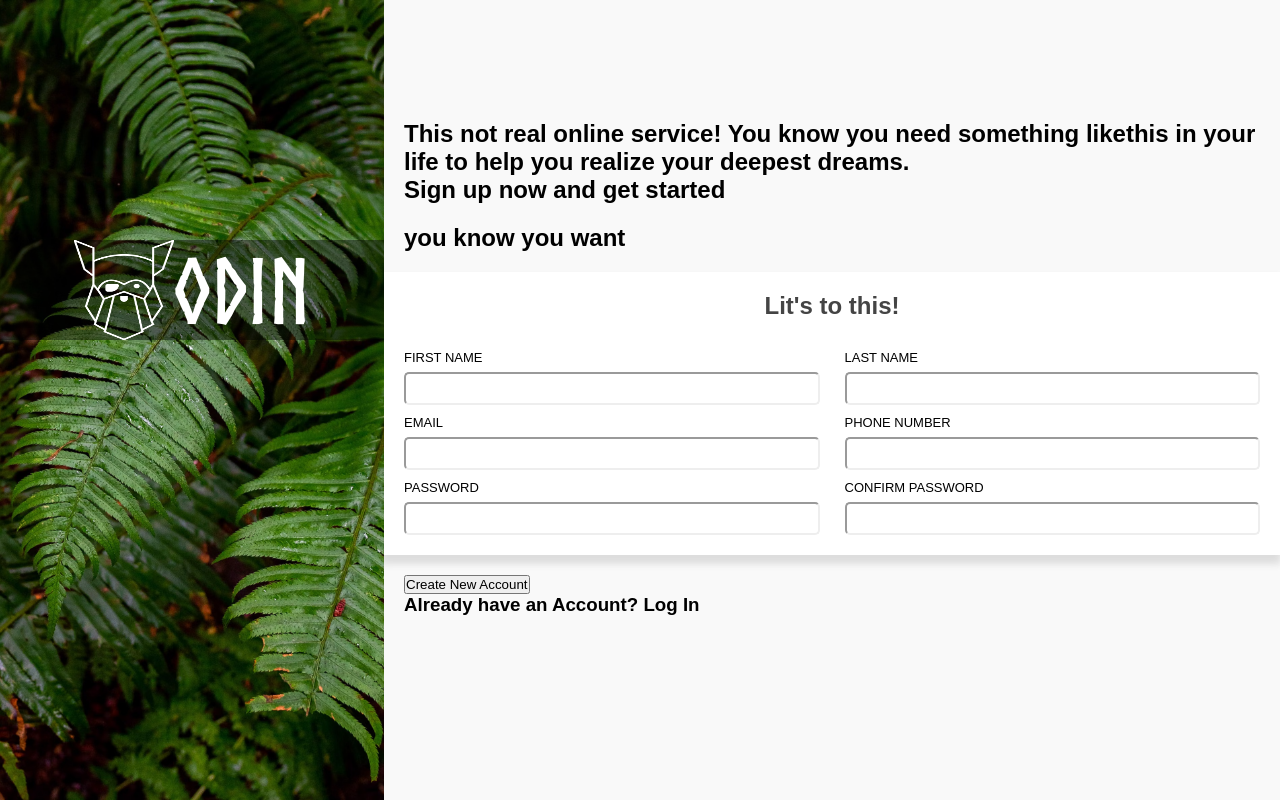
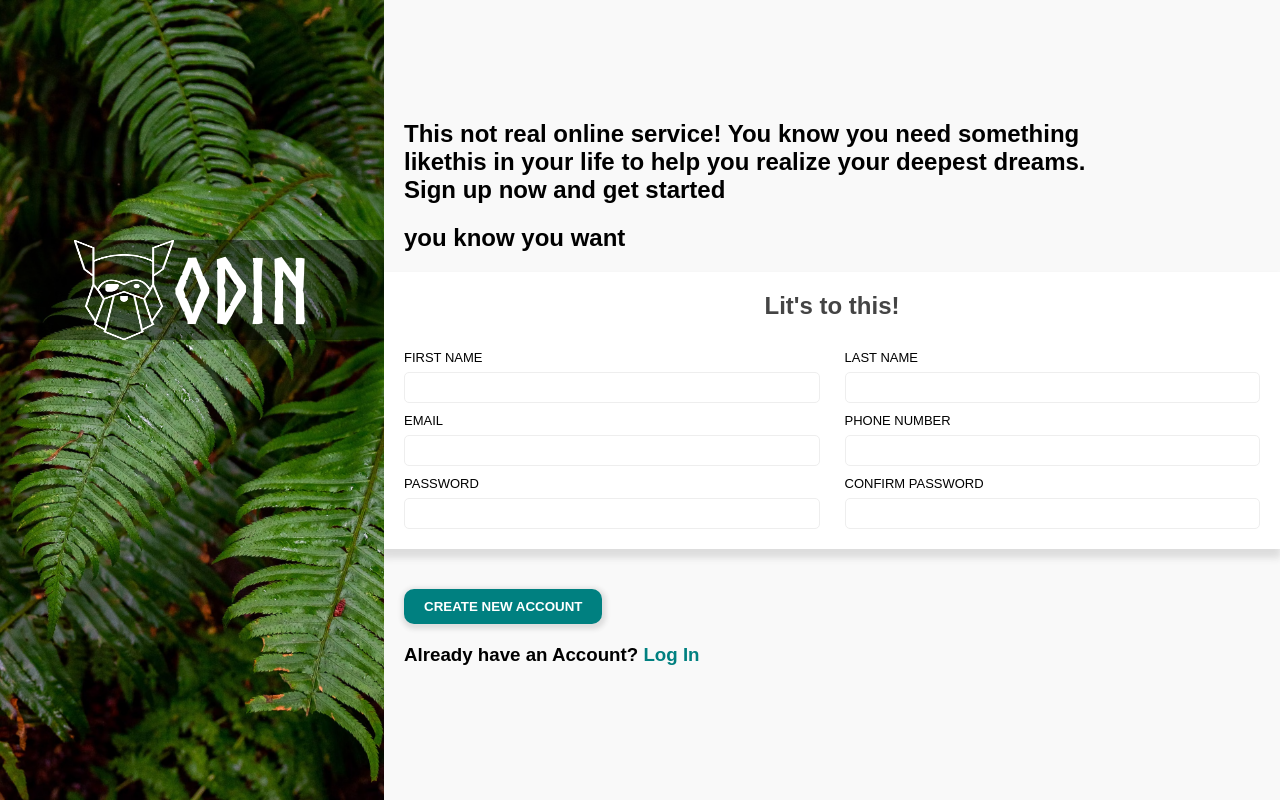
Before and after one commit to wbdao/signup-page, a plain HTML site: page index.html in a window 1280 px wide. Drawn offline with Linux system fonts and the light colour scheme.

Commit message:
change style of button

```diff
--- a/style.css
+++ b/style.css
@@ -49,6 +49,7 @@
 }
 .form header .text{
     margin-bottom: 20px;
+    width: 80%;
 }
 .inputs{
     background: #fff;
@@ -85,6 +86,7 @@
     padding: 7px 10px;
     font-weight: bold;
     width: 100%;
+    border: 1px solid;
     border-color:#eee ;
     outline: none;
 }
@@ -92,5 +94,16 @@
     padding: 20px;
 }
 .form-container footer button{
-
+    padding: 10px 20px;
+    border-radius: 10px;
+    background: teal;
+    color: #fff;
+    text-transform: uppercase;
+    border: none;
+    box-shadow: 1px 2px 5px 3px #ddd;
+    margin: 20px 0;
+    font-weight: bold;
 }
+.form-container footer h3 span{
+    color: teal;
+}
```
